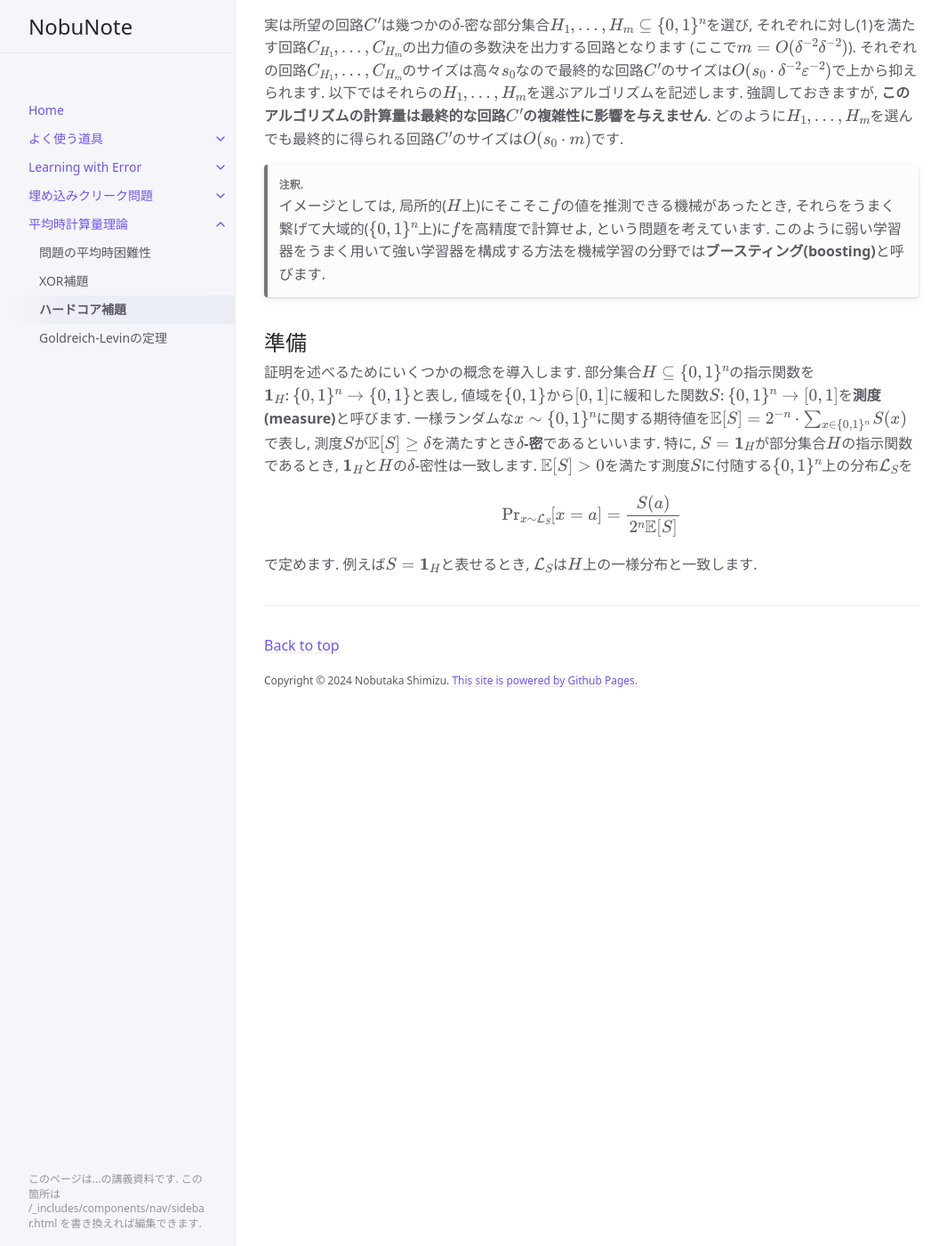
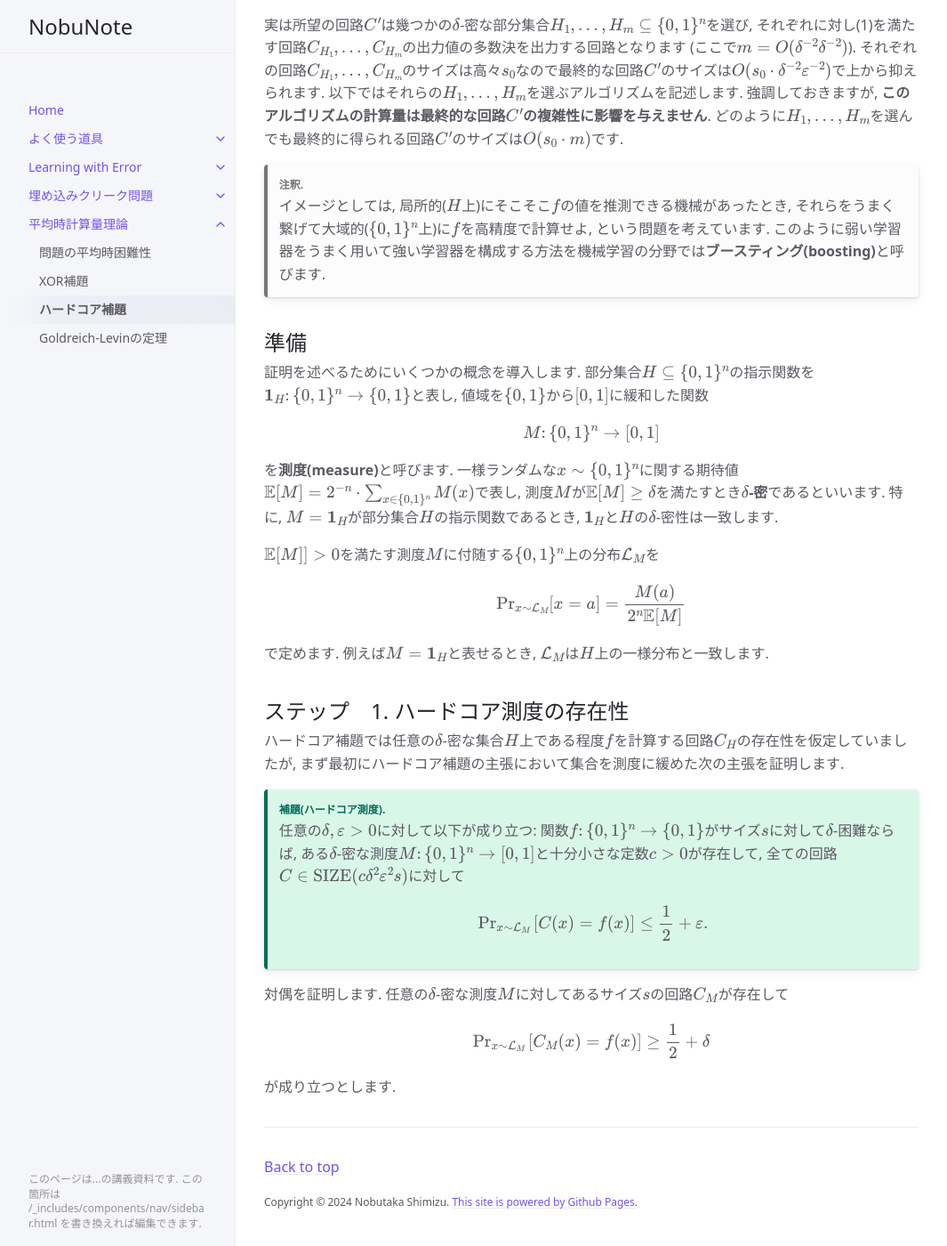
Before and after one commit to NobutakaShimizu/nobunote, a Jekyll site: the page built from docs/average_case_complexity/hardcore.md, in a window 1280 px wide and 1400 px high, scrolled down 1354 px. Shown: the whole window at 89% size, without its empty margins (107-1172 px from the left). Built offline with Jekyll 4.4.1, drawn with Linux system fonts in a browser that asks for light colours; cached includes are drawn as plain includes.

Commit message:
平均時困難性と擬似ランダム性に関する新しいセクションを追加し、計算困難性と擬似ランダム性の関係を明確化しました。また、ハードコア測度の存在性に関する補題を導入しました。

```diff
--- a/docs/average_case_complexity/hardcore.md
+++ b/docs/average_case_complexity/hardcore.md
@@ -69,16 +69,53 @@ $$
 
 証明を述べるためにいくつかの概念を導入します.
 部分集合$H\subseteq \binset^n$の指示関数を$\indicator_H\colon\binset^n\to\binset$と表し,
-値域を$\binset$から$[0,1]$に緩和した関数$S\colon \binset^n\to[0,1]$を**測度(measure)**と呼びます.
-一様ランダムな$x\sim\binset^n$に関する期待値を$\E[S]=2^{-n}\cdot \sum_{x\in\binset^n} S(x)$で表し, 測度$S$が$\E[S]\ge \delta$を満たすとき**$\delta$-密**であるといいます.
-特に, $S=\indicator_H$が部分集合$H$の指示関数であるとき, $\indicator_H$と$H$の$\delta$-密性は一致します.
-$\E[S]>0$を満たす測度$S$に付随する$\binset^n$上の分布$\calL_S$を
+値域を$\binset$から$[0,1]$に緩和した関数
 
 $$
   \begin{align*}
-    \Pr_{x\sim \calL_S}[ x = a] = \frac{S(a)}{2^n\E[S]}
+    M\colon \binset^n\to[0,1]
+  \end{align*}
+$$
+
+を**測度(measure)**と呼びます.
+一様ランダムな$x\sim\binset^n$に関する期待値$\E[M]=2^{-n}\cdot \sum_{x\in\binset^n} M(x)$で表し, 測度$M$が$\E[M]\ge \delta$を満たすとき**$\delta$-密**であるといいます.
+特に, $M=\indicator_H$が部分集合$H$の指示関数であるとき, $\indicator_H$と$H$の$\delta$-密性は一致します.
+
+$\E[M]]>0$を満たす測度$M$に付随する$\binset^n$上の分布$\calL_M$を
+
+$$
+  \begin{align*}
+    \Pr_{x\sim \calL_M}[ x = a] = \frac{M(a)}{2^n\E[M]}
   \end{align*}
 $$
 
 で定めます.
-例えば$S=\indicator_H$と表せるとき, $\calL_S$は$H$上の一様分布と一致します.
+例えば$M=\indicator_H$と表せるとき, $\calL_M$は$H$上の一様分布と一致します.
+
+## ステップ　1. ハードコア測度の存在性
+
+ハードコア補題では任意の$\delta$-密な集合$H$上である程度$f$を計算する回路$C_H$の存在性を仮定していましたが, まず最初にハードコア補題の主張において集合を測度に緩めた次の主張を証明します.
+
+{: .lemma-title }
+> **補題(ハードコア測度).**
+>
+> 任意の$\delta,\varepsilon>0$に対して以下が成り立つ:
+> 関数$f\colon \binset^n\to\binset$がサイズ$s$に対して$\delta$-困難ならば,
+> ある$\delta$-密な測度$M\colon \binset^n\to[0,1]$と十分小さな定数$c>0$が存在して, 全ての回路$C \in \SIZE(c\delta^2\varepsilon^2 s)$に対して
+>
+> $$
+  \begin{align*}
+    \Pr_{x\sim \calL_M}\left[ C(x) = f(x) \right] \le \frac{1}{2} + \varepsilon.
+  \end{align*}
+> $$
+
+対偶を証明します.
+任意の$\delta$-密な測度$M$に対してあるサイズ$s$の回路$C_M$が存在して
+
+$$
+  \begin{align*}
+    \Pr_{x\sim \calL_M} \left[ C_M(x) = f(x) \right] \ge \frac{1}{2} + \delta
+  \end{align*}
+$$
+
+が成り立つとします.
```
Also changed, not shown: docs/average_case_complexity/average_case_hardness.md (+12 -0 lines), 3 other files.
